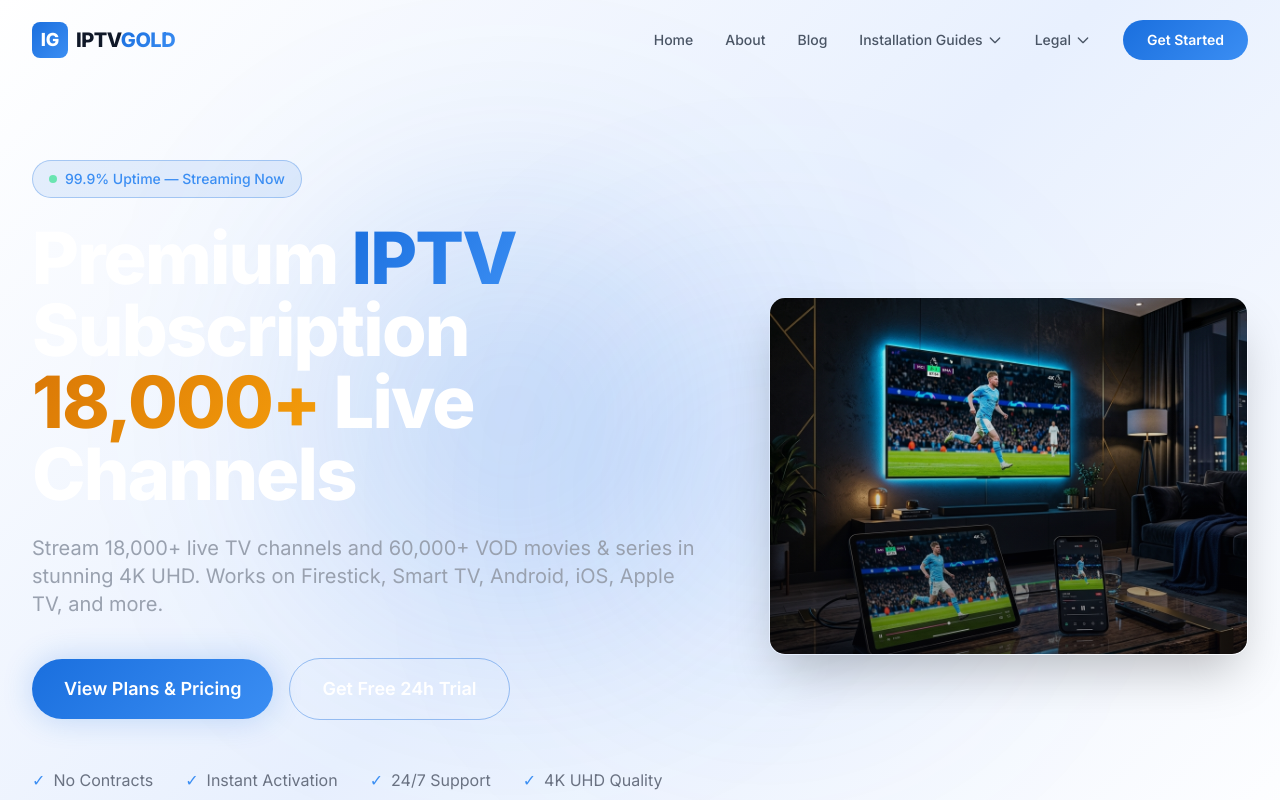
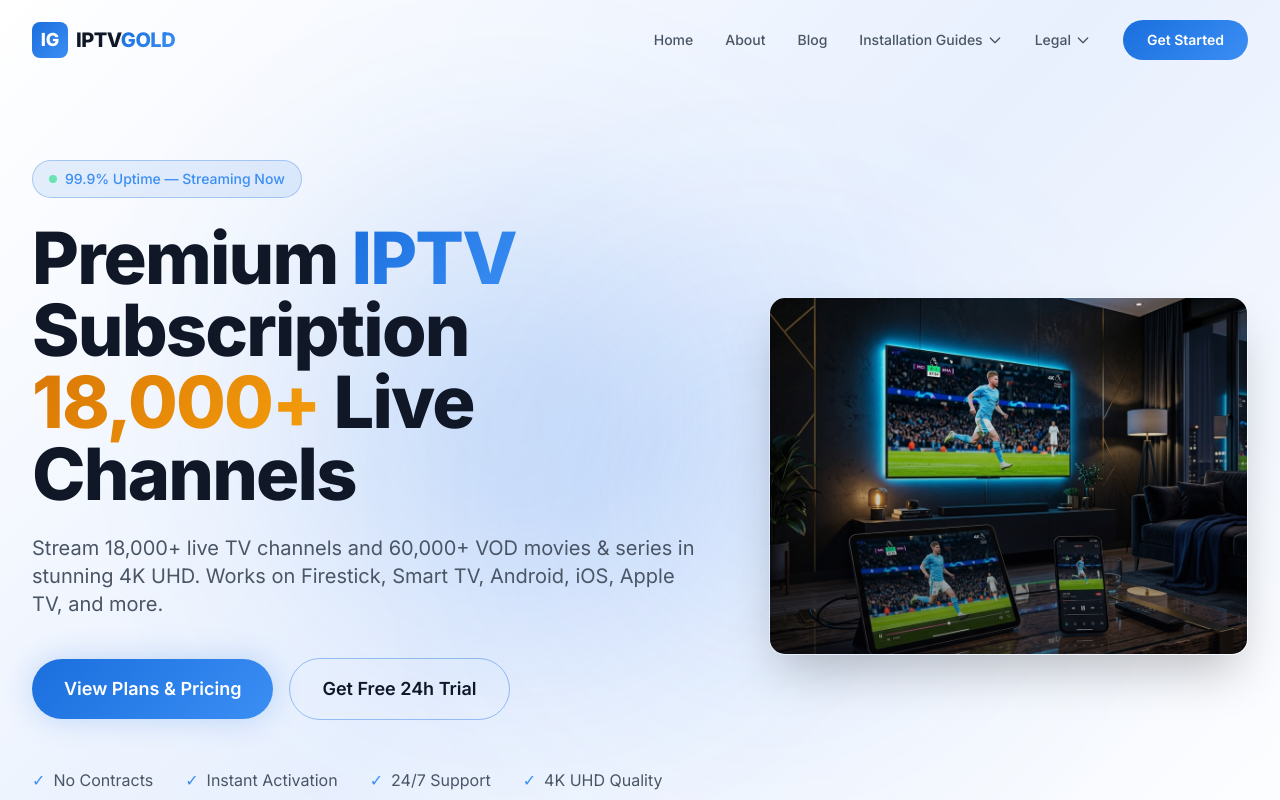
Before and after one commit to soukainachidmy/iptvgold, a Next.js app: page / in a window 1280 px wide. Shown: the top 800 px of the page. Built offline with nearby package versions, Linux system fonts and the light colour scheme.

Commit message:
Fix hero text colors for light theme

```diff
--- a/app/page.tsx
+++ b/app/page.tsx
@@ -92,7 +92,7 @@
       <script type="application/ld+json" dangerouslySetInnerHTML={{ __html: JSON.stringify(serviceLd) }} />
       <script type="application/ld+json" dangerouslySetInnerHTML={{ __html: JSON.stringify(faqLd) }} />
 
-      {/* Hero */}
+ {/* Hero */}
       <section className="hero-gradient relative overflow-hidden pt-32 pb-20 lg:pt-40 lg:pb-32">
         <div className="absolute inset-0 overflow-hidden">
           <div className="absolute top-1/4 left-1/4 w-96 h-96 bg-[#1a6fde]/20 rounded-full blur-[120px] float" />
@@ -106,12 +106,12 @@
                 <span className="w-2 h-2 rounded-full bg-green-400 animate-pulse" />
                 <span className="text-sm font-medium text-[#3b8ef3]">99.9% Uptime — Streaming Now</span>
               </div>
-              <h1 className="text-4xl sm:text-5xl lg:text-6xl xl:text-7xl font-extrabold tracking-tight mb-6 text-white">
+              <h1 className="text-4xl sm:text-5xl lg:text-6xl xl:text-7xl font-extrabold tracking-tight mb-6 text-gray-900">
                 Premium <span className="gradient-text">IPTV</span> Subscription
                 <br />
                 <span className="gradient-gold">18,000+</span> Live Channels
               </h1>
-              <p className="text-lg sm:text-xl text-gray-400 max-w-2xl mx-auto lg:mx-0 mb-10">
+              <p className="text-lg sm:text-xl text-gray-600 max-w-2xl mx-auto lg:mx-0 mb-10">
                 Stream 18,000+ live TV channels and 60,000+ VOD movies & series in stunning 4K UHD.
                 Works on Firestick, Smart TV, Android, iOS, Apple TV, and more.
               </p>
@@ -119,11 +119,11 @@
                 <a href="#pricing" className="btn-primary text-white font-semibold px-8 py-4 rounded-full text-lg pulse-glow">
                   View Plans & Pricing
                 </a>
-                <a href="#trial" className="border border-[#1a6fde]/40 text-white font-semibold px-8 py-4 rounded-full text-lg hover:bg-[#1a6fde]/10 transition-colors">
+                <a href="#trial" className="border border-[#1a6fde]/40 text-gray-900 font-semibold px-8 py-4 rounded-full text-lg hover:bg-[#1a6fde]/10 transition-colors">
                   Get Free 24h Trial
                 </a>
               </div>
-              <div className="mt-12 flex flex-wrap justify-center lg:justify-start gap-8 text-gray-500">
+              <div className="mt-12 flex flex-wrap justify-center lg:justify-start gap-8 text-gray-600">
                 <div className="flex items-center gap-2"><span className="text-[#3b8ef3]">✓</span> No Contracts</div>
                 <div className="flex items-center gap-2"><span className="text-[#3b8ef3]">✓</span> Instant Activation</div>
                 <div className="flex items-center gap-2"><span className="text-[#3b8ef3]">✓</span> 24/7 Support</div>
```
